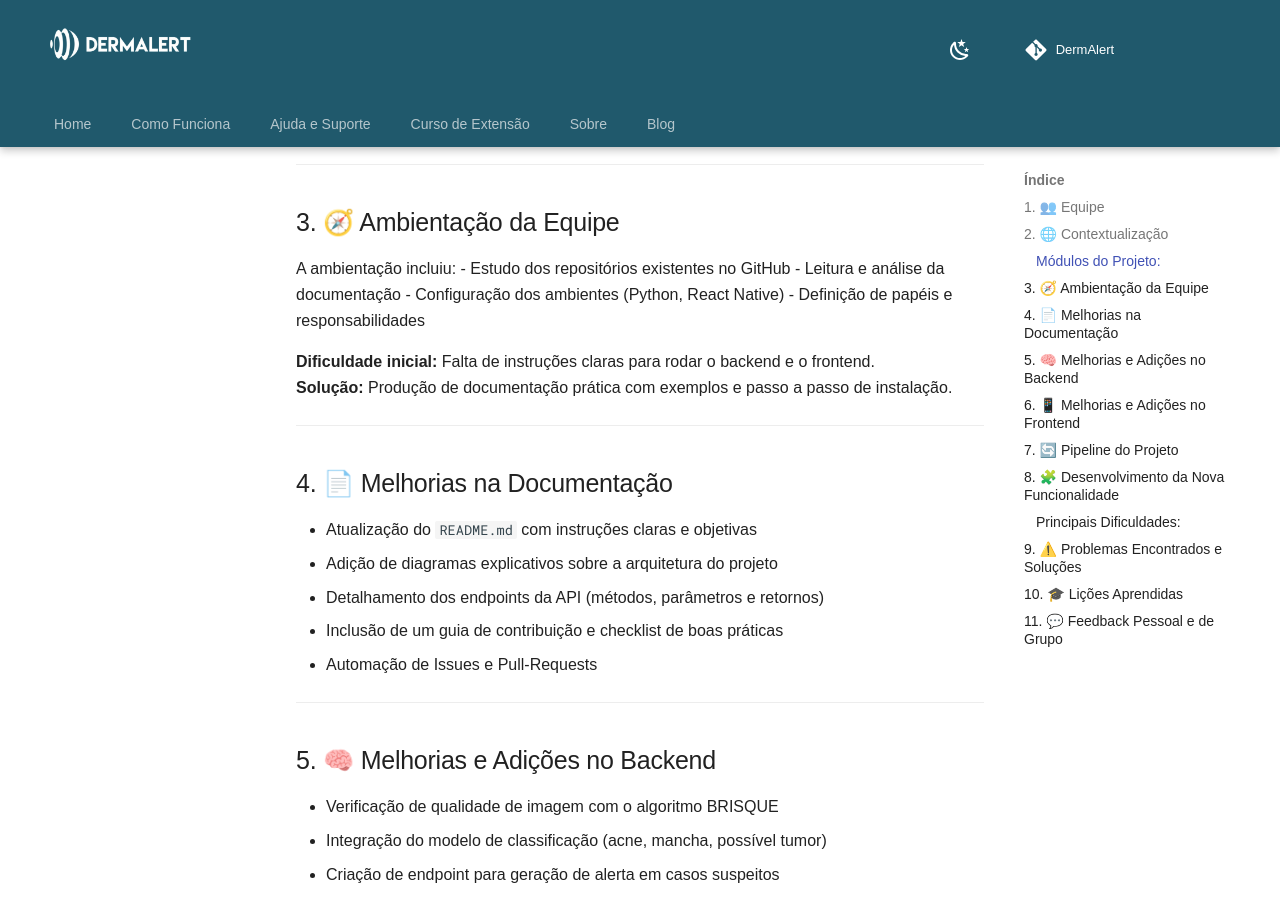
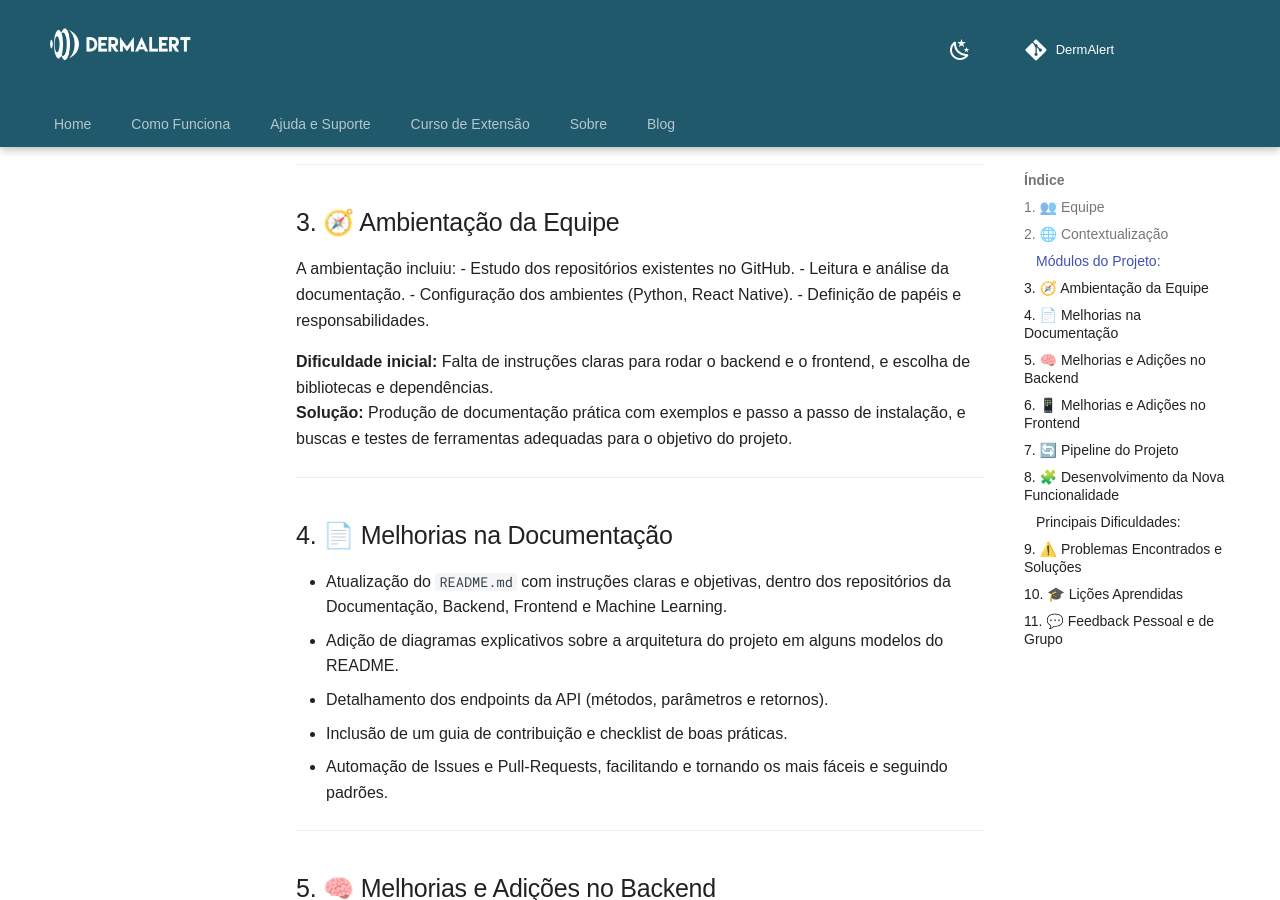
Before and after one commit to caio-lelis/dermalert.github.io, an MkDocs documentation site: the page built from docs/Postmortem/Postmortem_DermAlert.md, in a window 1280 px wide and 900 px high, scrolled down 985 px. Built offline with MkDocs 1.6.1 and Material for MkDocs 9.7.7, drawn with Linux system fonts in a browser that asks for light colours; some web fonts are replaced; comment, search, counter and statistics services are not loaded.

Commit message:
Adicionei aqui alterações nos topicos 3 e 4, deixando eles mais coerentes e explicativos

```diff
--- a/docs/Postmortem/Postmortem_DermAlert.md
+++ b/docs/Postmortem/Postmortem_DermAlert.md
@@ -29,23 +29,23 @@ O **DermAlert** é um aplicativo mobile que auxilia na detecção de possíveis
 ## 3. 🧭 Ambientação da Equipe
 
 A ambientação incluiu:
-- Estudo dos repositórios existentes no GitHub
-- Leitura e análise da documentação
-- Configuração dos ambientes (Python, React Native)
-- Definição de papéis e responsabilidades
+- Estudo dos repositórios existentes no GitHub.
+- Leitura e análise da documentação.
+- Configuração dos ambientes (Python, React Native).
+- Definição de papéis e responsabilidades.
 
-**Dificuldade inicial:** Falta de instruções claras para rodar o backend e o frontend.
-**Solução:** Produção de documentação prática com exemplos e passo a passo de instalação.
+**Dificuldade inicial:** Falta de instruções claras para rodar o backend e o frontend, e escolha de bibliotecas e dependências.
+**Solução:** Produção de documentação prática com exemplos e passo a passo de instalação, e buscas e testes de ferramentas adequadas para o objetivo do projeto.
 
 ---
 
 ## 4. 📄 Melhorias na Documentação
 
-- Atualização do `README.md` com instruções claras e objetivas
-- Adição de diagramas explicativos sobre a arquitetura do projeto
-- Detalhamento dos endpoints da API (métodos, parâmetros e retornos)
-- Inclusão de um guia de contribuição e checklist de boas práticas
-- Automação de Issues e Pull-Requests
+- Atualização do `README.md` com instruções claras e objetivas, dentro dos repositórios da Documentação, Backend, Frontend e Machine Learning.
+- Adição de diagramas explicativos sobre a arquitetura do projeto em alguns modelos do README.
+- Detalhamento dos endpoints da API (métodos, parâmetros e retornos).
+- Inclusão de um guia de contribuição e checklist de boas práticas.
+- Automação de Issues e Pull-Requests, facilitando e tornando os mais fáceis e seguindo padrões.
 
 ---
 
```
